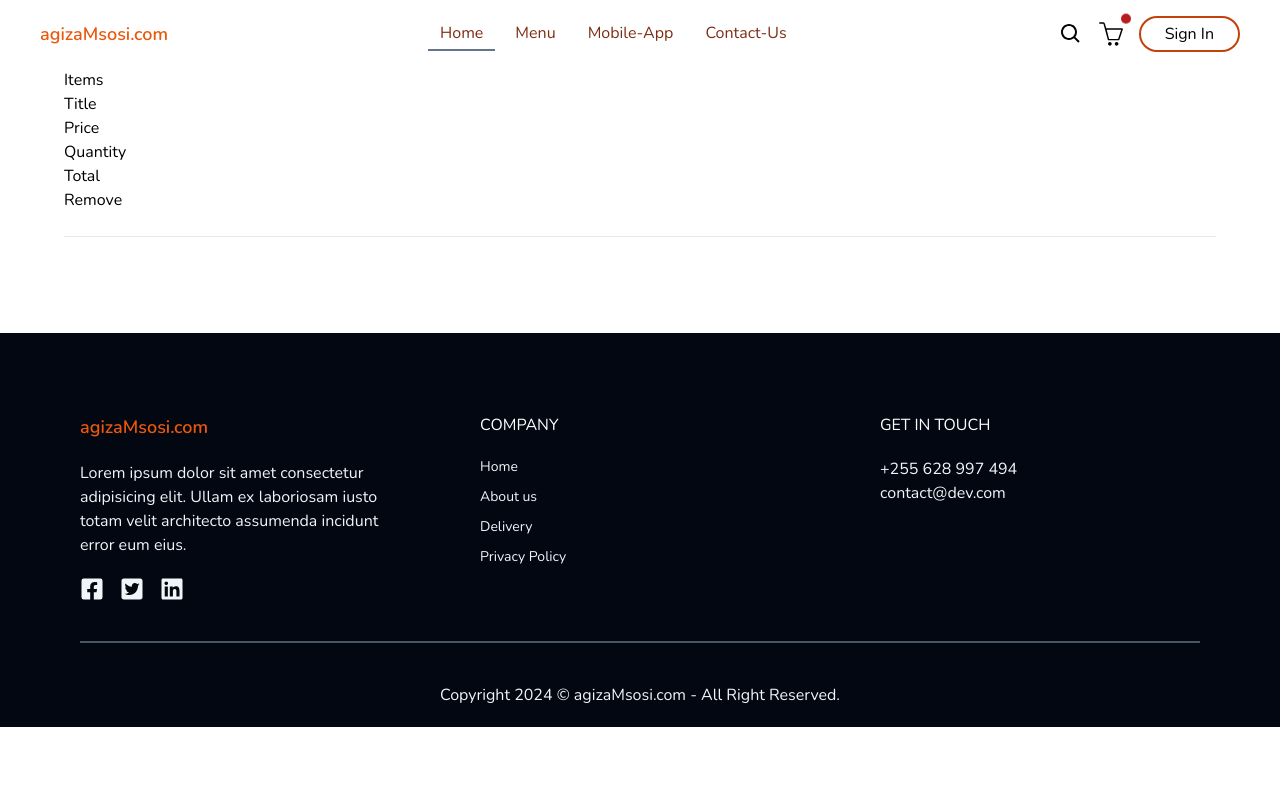
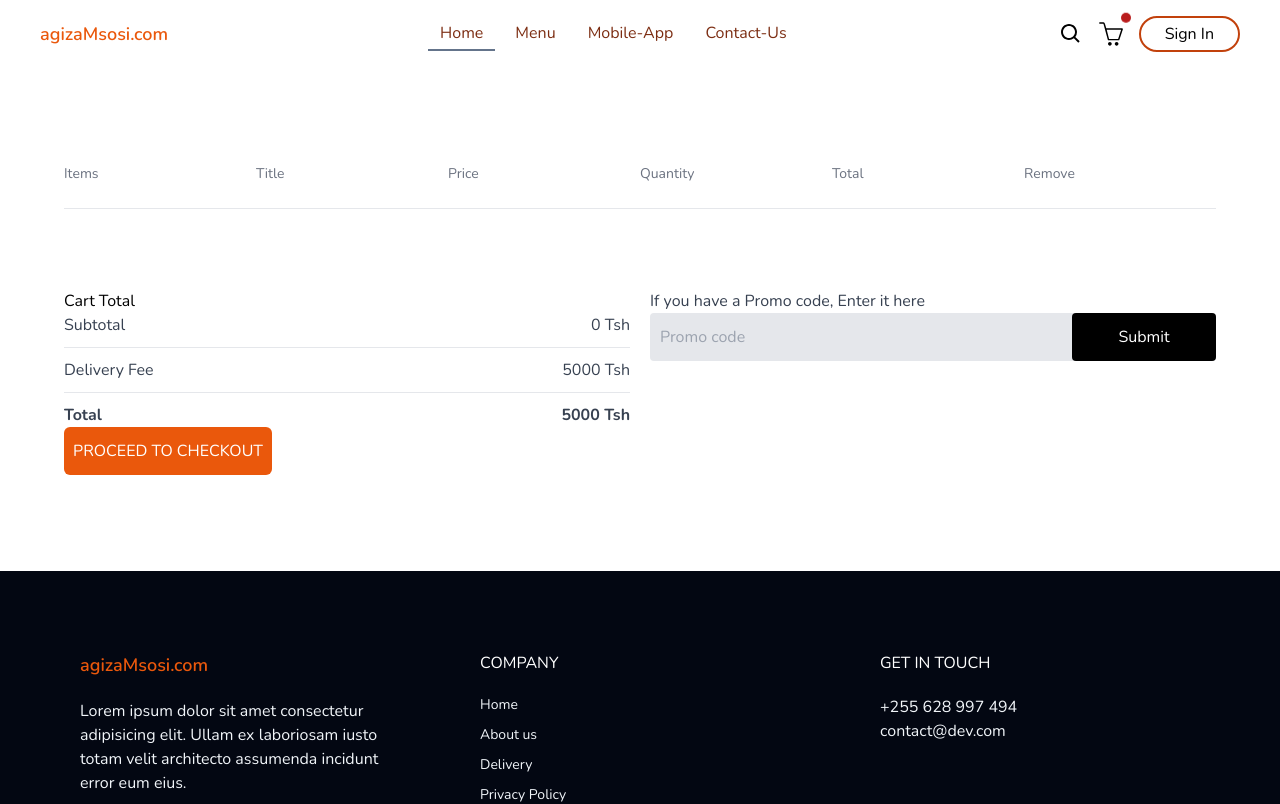
Before and after one commit to Nation47/Food-delivery-app, a React (Vite) app: page /cart in a window 1280 px wide. Shown: the top 804 px of the page. Built offline with nearby package versions, Linux system fonts and the light colour scheme.

Commit message:
cart calculation

```diff
--- a/src/assets/assets.js
+++ b/src/assets/assets.js
@@ -68,7 +68,7 @@ export const foodList = [
         id: 1,
         name: 'burger',
         img: burger,
-        price: 11000,
+        price: "11000",
         description: 'Food provide energy and customer utility',
         category: 'Bites'
     },
@@ -76,7 +76,7 @@ export const foodList = [
         id: 2,
         name: 'chips',
         img: chips,
-        price: 3000,
+        price: "3000",
         description: 'Food provide energy and customer utility',
         category: 'Fast Food'
     },
@@ -84,7 +84,7 @@ export const foodList = [
         id: 3,
         name: 'kuku rosti',
         img: chickrost,
-        price: 7000,
+        price: "7000",
         description: 'Food provide energy and customer utility',
         category: 'Lunch'
     },
@@ -92,7 +92,7 @@ export const foodList = [
         id: 4,
         name: 'ndizi rosti',
         img: ndizirosti,
-        price: 10000,
+        price: "10000",
         description: 'Food provide energy and customer utility',
         category: 'Dinner'
     },
@@ -100,7 +100,7 @@ export const foodList = [
         id: 5,
         name: 'mihogo',
         img: mihogo,
-        price: 1000,
+        price: "1000",
         description: 'Food provide energy and customer utility',
         category: 'Breakfast'
     },
@@ -108,7 +108,7 @@ export const foodList = [
         id: 6,
         name: 'ugali samaki',
         img: ugalisamaki,
-        price: 11000,
+        price: "11000",
         description: 'Food provide energy and customer utility',
         category: 'Dinner'
     },
--- a/src/context/StoreContext.jsx
+++ b/src/context/StoreContext.jsx
@@ -1,4 +1,4 @@
-import { createContext, useEffect, useState } from "react";
+import { createContext,  useState } from "react";
 import { foodList } from "../assets/assets";
 
 export const StoreContext = createContext(null);
@@ -21,16 +21,25 @@ const StoreContextProvider = ({children}) => {
         setCartItems((prev) => ({...prev,[itemId] : prev[itemId] - 1}))
     }
 
-    useEffect(() => {
-        console.log(cartItems)
-    },[cartItems])
+    // calculation on cart total and subtotal
+    const getTotalCartAmount = () => {
+        let totalAmount = 0;
+        for(const item in cartItems) {
+            if(cartItems[item] > 0) {
+                let itemInfo = foodList.find((product) => product.id === Number(item));
+                totalAmount += itemInfo.price * cartItems[item];
+            }
+        }
+        return totalAmount;
+    }
 
     const contextValue = {
         foodList,
         cartItems,
         setCartItems,
         addToCart,
-        removeFromCart
+        removeFromCart,
+        getTotalCartAmount
     }
     return (
         <StoreContext.Provider value={contextValue}>
--- a/src/pages/CartPage.jsx
+++ b/src/pages/CartPage.jsx
@@ -2,13 +2,13 @@ import { useContext } from "react";
 import { StoreContext } from "../context/StoreContext";
 
 const CartPage = () => {
-    const {cartItems, foodList, removeFromCart} = useContext(StoreContext);
+    const {cartItems, foodList, removeFromCart, getTotalCartAmount} = useContext(StoreContext);
 
     return (
         <>
-            <div className="m-auto max-w-6xl">
+            <div className="m-auto max-w-6xl mt-24">
                 <div>
-                    <div className="capitalize">
+                    <div className="capitalize grid grid-cols-6  items-center text-sm text-gray-500 ">
                         <p>items</p>
                         <p>title</p>
                         <p>price</p>
@@ -22,16 +22,50 @@ const CartPage = () => {
                         if(cartItems[item.id] > 0) {
                             return (
                                 <div>
-                                    <img src={item.img} alt="" />
-                                    <p>{item.name}</p>
-                                    <p>{item.price}</p>
-                                    <p>{cartItems[item.id]}</p>
-                                    <p>{item.price*cartItems[item.id]}</p>
-                                    <p>X</p>
+                                    <div className="grid grid-cols-6 items-center text-sm text-black mx-0 my-3">
+                                        <img className="w-14" src={item.img} alt="" />
+                                        <p>{item.name}</p>
+                                        <p>{item.price} Tsh</p>
+                                        <p>{cartItems[item.id]}</p>
+                                        <p>{item.price*cartItems[item.id]} Tsh</p>
+                                        <p onClick={() => removeFromCart(item.id)} className="cursor-pointer">x</p>
+                                    </div>
+                                    <hr  className="bg-gray-200 border-none h-0.5"/>
                                 </div>
                             )
                         }
                     })}
+                </div>
+                <div className="flex justify-between mt-20 gap-5">
+                    <div className="flex-1 gap-5 flex-col ">
+                        <h2>Cart Total</h2>
+                        <div>
+                            <div className="flex justify-between text-gray-700">
+                                <p>Subtotal</p>
+                                <p>{getTotalCartAmount()} Tsh</p>
+                            </div>
+                            <hr className="my-2.5" />
+                            <div className="flex justify-between text-gray-700">
+                                <p>Delivery Fee</p>
+                                <p>{5000} Tsh</p>
+                            </div>
+                            <hr className="my-2.5" />
+                            <div className="flex justify-between text-gray-700">
+                                <b>Total</b>
+                                <b>{getTotalCartAmount() + 5000} Tsh</b>
+                            </div>
+                        </div>
+                        <button className="w-52 bg-orange-600 py-3  border-none cursor-pointer rounded-md text-white">PROCEED TO CHECKOUT</button>
+                    </div>
+                    <div className="flex-1">
+                        <div>
+                            <p className="text-gray-700">If you have a Promo code, Enter it here</p>
+                            <div className="flex justify-between items-center rounded bg-gray-200">
+                                <input className="bg-transparent border-none outline-none pl-2.5" type="text" placeholder="Promo code"/>
+                                <button className="w-36 rounded border-none bg-black text-white px-1.5 py-3">Submit</button>
+                            </div>
+                        </div>
+                    </div>
                 </div>
             </div>
         </>
```
